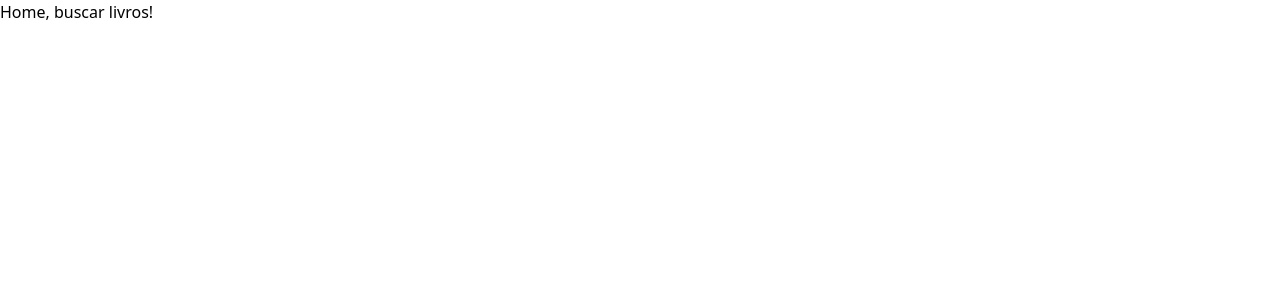
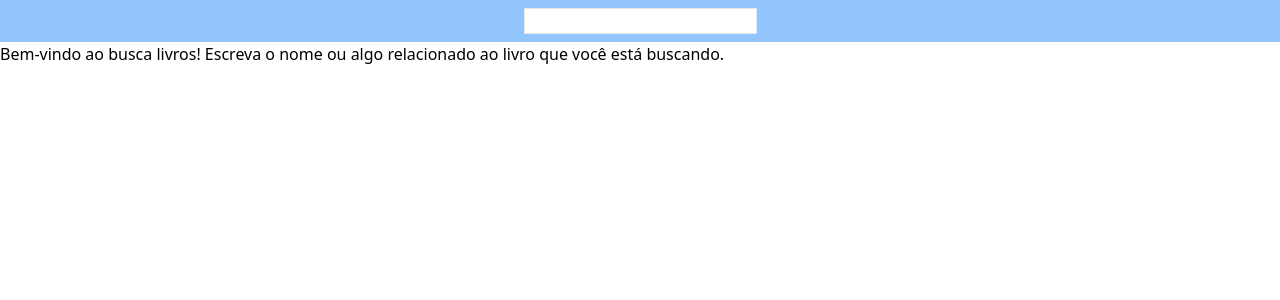
Before and after one commit to ptrkc/google-books-client, a React (Vite) app: page / in a window 1280 px wide. Shown: the top 300 px of the page. Built offline with nearby package versions, Linux system fonts and the light colour scheme.

Commit message:
Always present Header with search input that redirects to /busca

```diff
--- a/src/App.tsx
+++ b/src/App.tsx
@@ -1,22 +1,32 @@
 import { createBrowserRouter, RouterProvider } from 'react-router-dom'
+import { WelcomeText } from './components/WelcomeText'
 import { BookPage } from './pages/BookPage'
 import { ErrorPage } from './pages/ErrorPage'
 import { HomePage } from './pages/HomePage'
-import { MyBooksPage } from './pages/MyBooksPage'
+import { FavoritesPage } from './pages/FavoritesPage'
+import { loader as searchLoader, SearchPage } from './pages/SearchPage'
 
 const router = createBrowserRouter([
   {
     path: '/',
     element: <HomePage />,
     errorElement: <ErrorPage />,
-  },
-  {
-    path: '/livro/:id',
-    element: <BookPage />,
-  },
-  {
-    path: '/meus-livros',
-    element: <MyBooksPage />,
+    children: [
+      { index: true, element: <WelcomeText /> },
+      {
+        path: 'busca',
+        loader: searchLoader,
+        element: <SearchPage />,
+      },
+      {
+        path: 'livro/:id',
+        element: <BookPage />,
+      },
+      {
+        path: 'favoritos',
+        element: <FavoritesPage />,
+      },
+    ],
   },
 ])
 
--- /dev/null
+++ b/src/components/Header.tsx
@@ -0,0 +1,44 @@
+import { useState, ChangeEventHandler } from 'react'
+import { Form } from 'react-router-dom'
+
+const useSearchBar = () => {
+  const [searchText, setSearchText] = useState('')
+
+  const handleInputChange: ChangeEventHandler<HTMLInputElement> = (event) => {
+    setSearchText(event.target.value)
+  }
+
+  return { searchText, handleInputChange }
+}
+
+const SearchInput = ({
+  searchText,
+  handleInputChange,
+}: {
+  searchText: string
+  handleInputChange: ChangeEventHandler<HTMLInputElement>
+}) => {
+  return (
+    <Form action="/busca">
+      <input
+        className="border"
+        onChange={handleInputChange}
+        value={searchText}
+        name="q"
+      />
+    </Form>
+  )
+}
+
+export function Header() {
+  const { searchText, handleInputChange } = useSearchBar()
+
+  return (
+    <div className="flex justify-center items-center bg-blue-300 p-2">
+      <SearchInput
+        searchText={searchText}
+        handleInputChange={handleInputChange}
+      />
+    </div>
+  )
+}
--- /dev/null
+++ b/src/components/WelcomeText.tsx
@@ -0,0 +1,8 @@
+export function WelcomeText() {
+  return (
+    <p>
+      Bem-vindo ao busca livros! Escreva o nome ou algo relacionado ao livro que
+      você está buscando.
+    </p>
+  )
+}
--- a/src/pages/MyBooksPage.tsx
+++ b/src/pages/FavoritesPage.tsx
@@ -1,3 +1,3 @@
-export function MyBooksPage() {
+export function FavoritesPage() {
   return <div>Meus livros!</div>
 }
--- a/src/pages/HomePage.tsx
+++ b/src/pages/HomePage.tsx
@@ -1,3 +1,13 @@
+import { Outlet } from 'react-router-dom'
+import { Header } from '../components/Header'
+
 export function HomePage() {
-  return <div>Home, buscar livros!</div>
+  return (
+    <div>
+      <Header />
+      <main>
+        <Outlet />
+      </main>
+    </div>
+  )
 }
--- /dev/null
+++ b/src/pages/SearchPage.tsx
@@ -0,0 +1,14 @@
+import { LoaderFunctionArgs, useLoaderData } from 'react-router-dom'
+
+export function loader({ request }: LoaderFunctionArgs) {
+  console.log(request)
+  const url = new URL(request.url)
+  const q = url.searchParams.get('q')
+  return { q }
+}
+
+export function SearchPage() {
+  const { q } = useLoaderData() as ReturnType<typeof loader>
+
+  return <div>Buscando por &quot;{q}&quot;!</div>
+}
```
